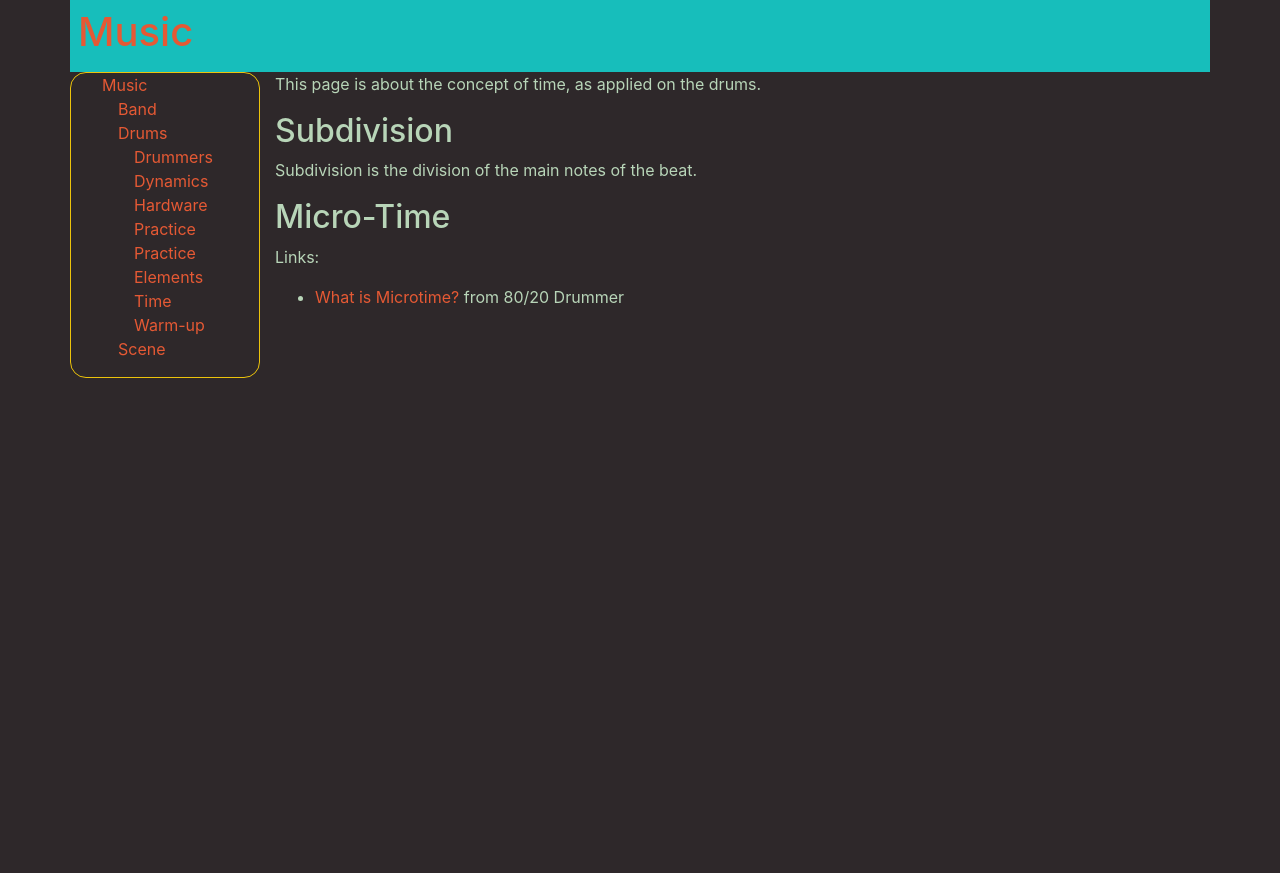
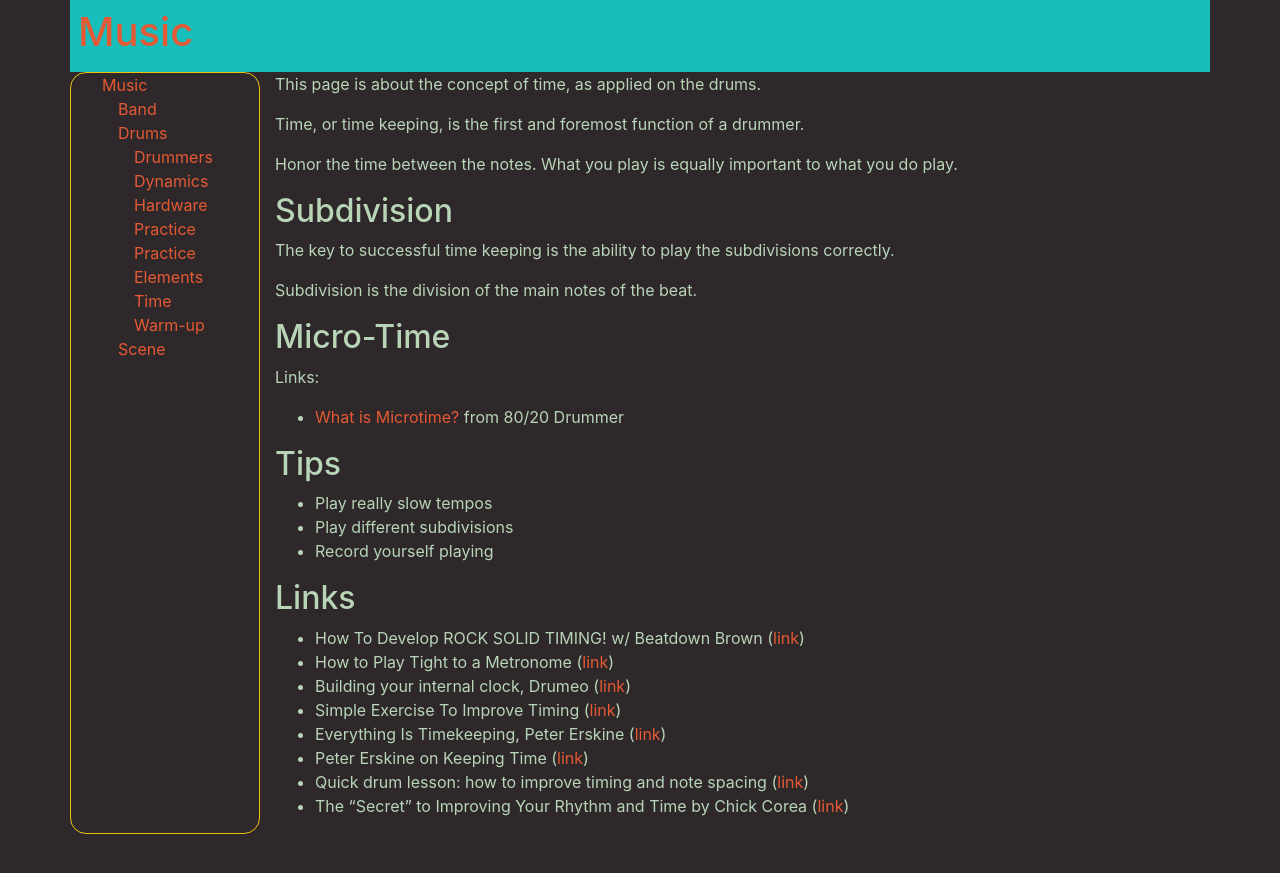
Before and after one commit to MisterY/music-site, a Jekyll site: the page built from drums/time.md, in a window 1280 px wide. Shown: the top 873 px of the page. Built offline with Jekyll 4.4.1, drawn with Linux system fonts in a browser that asks for light colours; nearby versions of some CDN libraries; our own code applies the rules of GitHub Pages for plain Markdown files.

Commit message:
migrating the page on time keeping

```diff
--- a/drums/time.md
+++ b/drums/time.md
@@ -3,7 +3,13 @@ title: Time
 ---
 This page is about the concept of time, as applied on the drums.
 
+Time, or time keeping, is the first and foremost function of a drummer.
+
+Honor the time between the notes. What you play is equally important to what you do play.
+
 ## Subdivision
+
+The key to successful time keeping is the ability to play the subdivisions correctly.
 
 Subdivision is the division of the main notes of the beat.
 
@@ -11,3 +17,20 @@ Subdivision is the division of the main notes of the beat.
 
 Links:
 - [What is Microtime?](https://www.youtube.com/watch?v=71Qa2huylD8) from 80/20 Drummer
+
+## Tips
+
+- Play really slow tempos
+- Play different subdivisions
+- Record yourself playing
+
+## Links
+
+- How To Develop ROCK SOLID TIMING! w/ Beatdown Brown ([link](https://www.youtube.com/watch?v=0DWSmJO1gLQ))
+- How to Play Tight to a Metronome ([link](https://www.youtube.com/watch?v=y5MewamYQMM))
+- Building your internal clock, Drumeo ([link](https://www.youtube.com/watch?v=zk3eVDK1PPE))
+- Simple Exercise To Improve Timing ([link](https://www.youtube.com/watch?v=d_ByKy505ns))
+- Everything Is Timekeeping, Peter Erskine ([link](https://www.youtube.com/watch?v=MuUkMndArXE))
+- Peter Erskine on Keeping Time ([link](https://www.youtube.com/watch?v=jlvUvlAMhqg))
+- Quick drum lesson: how to improve timing and note spacing ([link](https://www.youtube.com/watch?v=gqUITaQ3M8g))
+- The "Secret" to Improving Your Rhythm and Time by Chick Corea ([link](https://www.youtube.com/watch?v=ED7liSX7zvY))
```
